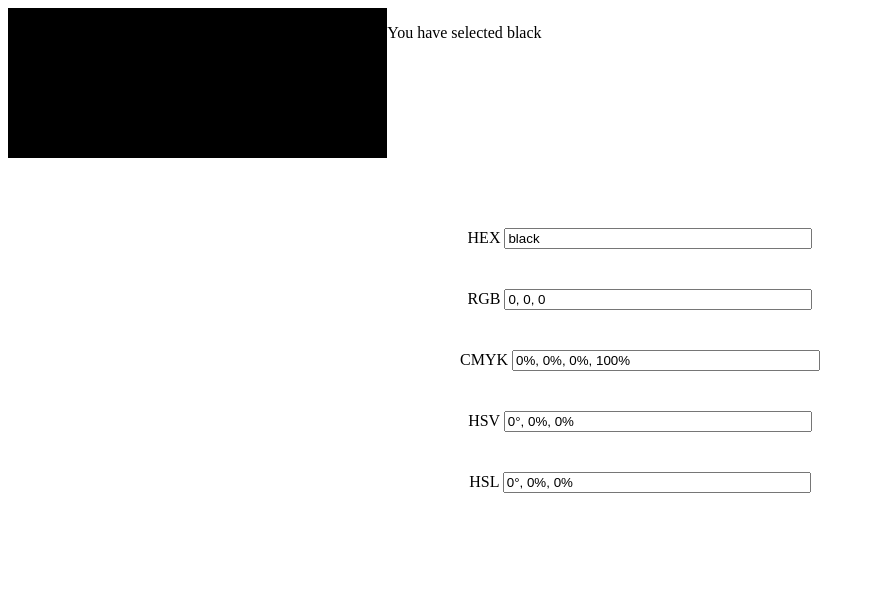
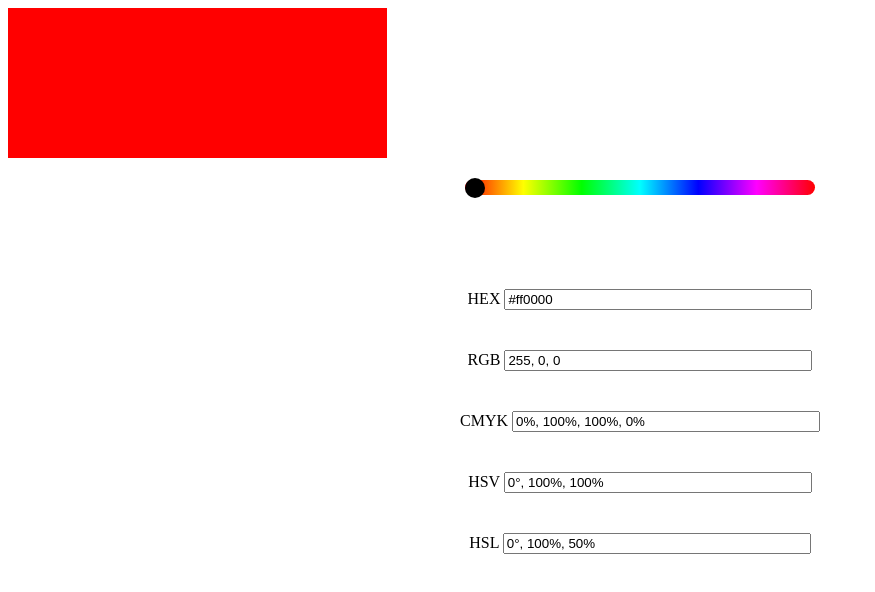
Before and after one commit to VarshiniAdurti28/ColorQuest, a SvelteKit app: page / in a window 1280 px wide. Shown: the top 592 px of the page, without its empty margins (0-875 px from the left). Built offline with nearby package versions, Linux system fonts and the light colour scheme.

Commit message:
Hue Slider Implemented

```diff
--- a/src/routes/+page.svelte
+++ b/src/routes/+page.svelte
@@ -2,10 +2,22 @@
   //chroma.js library for the conversions
   import chroma from 'chroma-js';
 
-  let selectedCol ="black";
+  let selectedCol ="#ff0000";
+  let deg= 0;
+
   let rgbCol = '', cmykCol='', hslCol='', hsvCol='', hexCol='';
 
-  //comverting all values to hex for uniformity
+
+
+  function handleDeg(e){
+    deg= e.target.value;
+    console.log(deg);
+    const hslValues = hslCol.split(',').map(v => parseFloat(v.trim()));
+
+    selectedCol = chroma.hsl(deg, hslValues[1] / 100, hslValues[2] / 100).hex();
+
+  }
+  //converting all values to hex for uniformity
   function handleHex(e) {
     selectedCol = e.target.value;
   }
@@ -85,6 +97,20 @@
 
   }
 
+  .hueCont{
+    margin: 20px;
+    text-align: center;
+  }
+
+  .hueSlider{
+    border-width: 5px;
+    border-radius: 10px;
+    -webkit-appearance: none;
+    height: 15px;
+    width: 350px;
+    background: linear-gradient(to right, hsl(0, 100%, 50%), hsl(60, 100%, 50%), hsl(120, 100%, 50%), hsl(180, 100%, 50%), hsl(240, 100%, 50%), hsl(300, 100%, 50%), hsl(360, 100%, 50%));
+  }
+
 
   .eachInp{
     padding: 20px;
@@ -99,6 +125,18 @@
   cursor: pointer;
  }
 
+/* styling the handle or the thumb of the slider */
+ .hueSlider::-webkit-slider-thumb {
+  -webkit-appearance: none;
+  background-color: rgb(0, 0, 0);
+  border-radius: 50%;
+
+  width: 20px;
+  height: 20px;
+  cursor: pointer;
+
+ }
+
 </style>
 
 
@@ -110,10 +148,16 @@
     <div class= "dispColor" style= "--pick-color: {selectedCol}">
 
     </div>
-    <p>You have selected {selectedCol}</p>
+    <!-- A test para -->
+    <!-- <p>You have selected {selectedCol}</p> -->
     <div>
 
     </div>
+  </div>
+
+  <!-- implementing the hue slider  -->
+  <div class="hueCont">
+    <input type="range" min="0" max="360" value={deg} class="hueSlider" on:input={handleDeg}>
   </div>
 
 
```
